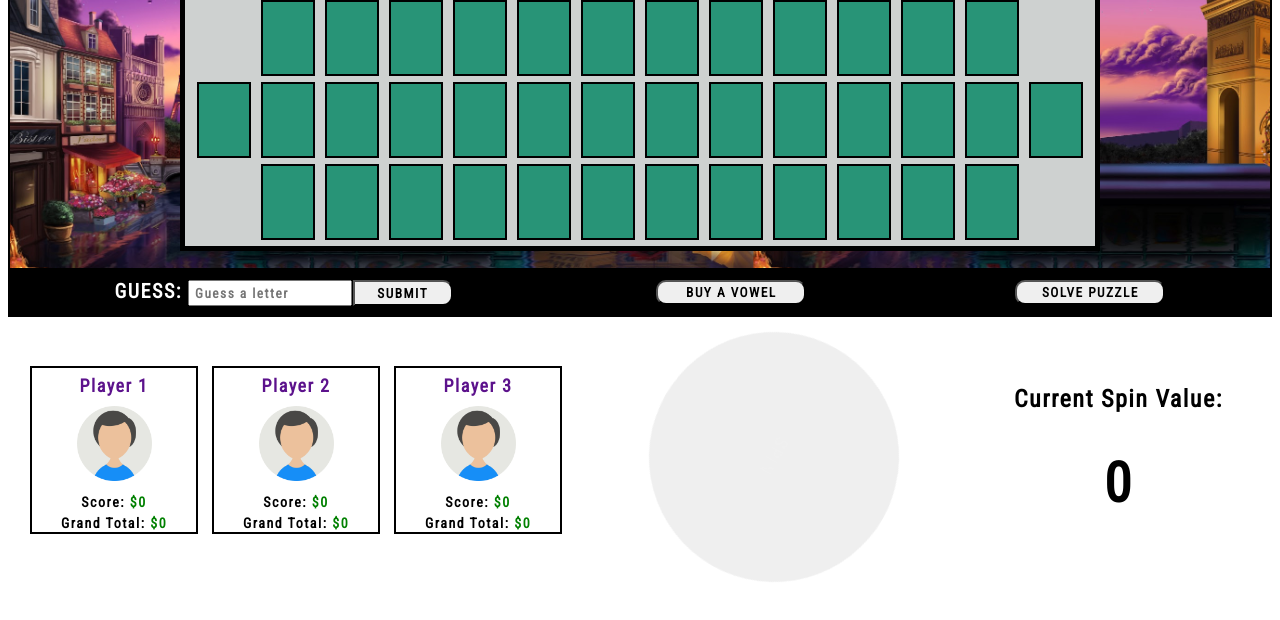
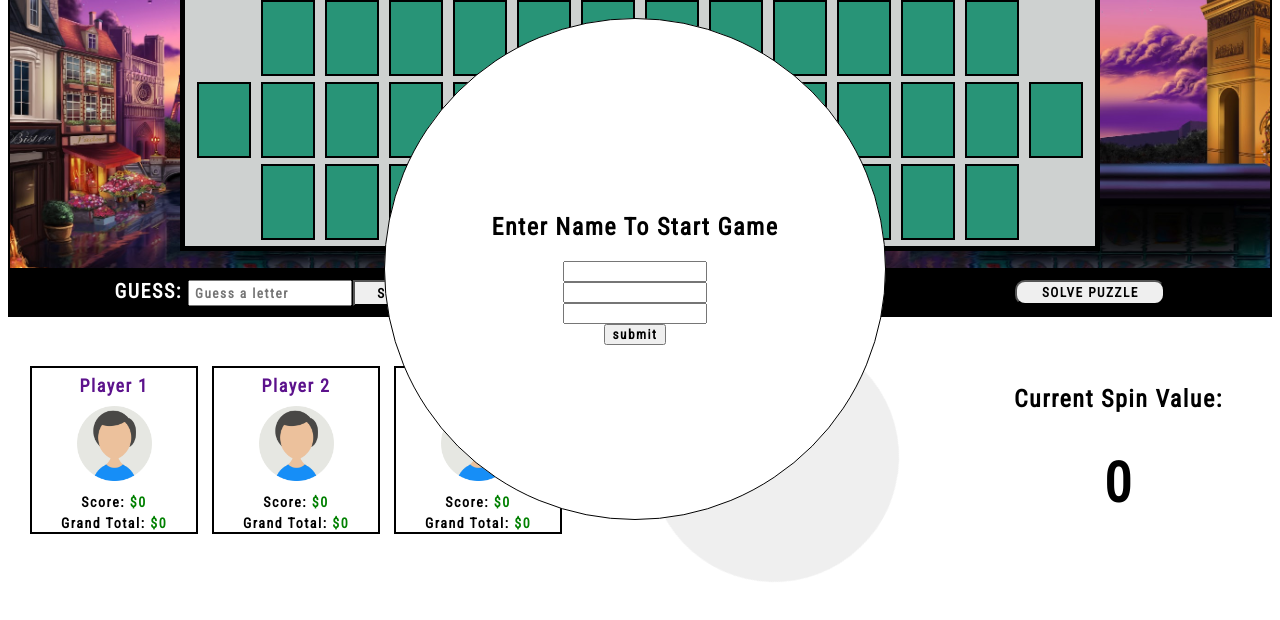
Before and after one commit to pvinthemix/wheeloffortune, a website: page index.html in a window 1280 px wide. Shown: the part 142-762 px from the top of the page. Drawn offline with Linux system fonts and the light colour scheme.

Commit message:
Creating the login screen

```diff
--- a/Player.js
+++ b/Player.js
@@ -1,8 +1,9 @@
 class Player() {
   constructor(name, bankAccount, wallet) {
     this.name = name;
-    this.bankAccount = bankAccount;
-    this.wallet = wallet;
+    this.turn = false;
+    this.bankAccount = 0;
+    this.wallet = 0;
   }
 
   quessLetter(){
--- a/index.html
+++ b/index.html
@@ -9,6 +9,14 @@
 <body>
 
  <main>
+    <section class="start-screen">
+      <h2>Enter Name To Start Game</h2>
+        <input type="text" class="name-input player1-name-input">
+        <input type="text" class="name-input player2-name-input">
+        <input type="text" class="name-input player3-name-input">
+        <input class="start-button" type="submit" value="submit"></input>
+    </section>
+
     <nav class="top-nav-container">
       <button class="new-game-btn">RESET GAME</button>
       <button class="quit-game-btn">QUIT GAME</button>
--- a/index.js
+++ b/index.js
@@ -0,0 +1 @@
+// start with event listner for start button that triggers the start of the game, dommanipulation method for putting names on the screen, generates the puzzle and populates it on the screen. Intialize game function.
--- a/style.css
+++ b/style.css
@@ -7,6 +7,24 @@
 .main {
   display: grid;
   width: 100%;
+}
+
+.start-screen {
+  align-items: center;
+  background-color: white;
+  background-repeat: no-repeat;
+  background-size: cover;
+  border: black 1px solid;
+  border-radius: 50%;
+  display: flex;
+  flex-direction: column;
+  height: 500px;
+  justify-content: center;
+  left: 30%;
+  position: absolute;
+  top: 20%;
+  width: 500px;
+  z-index: 1;
 }
 
 .top-nav-container {
```
